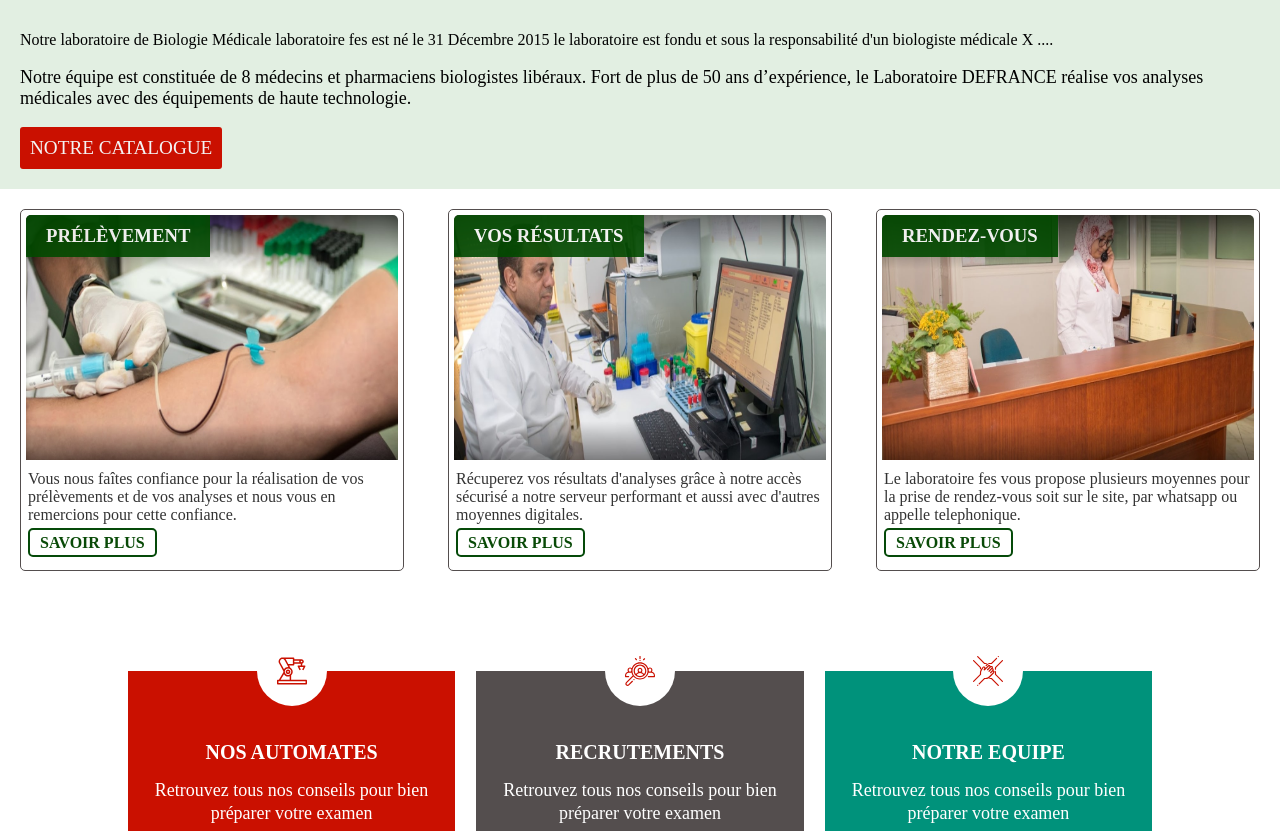
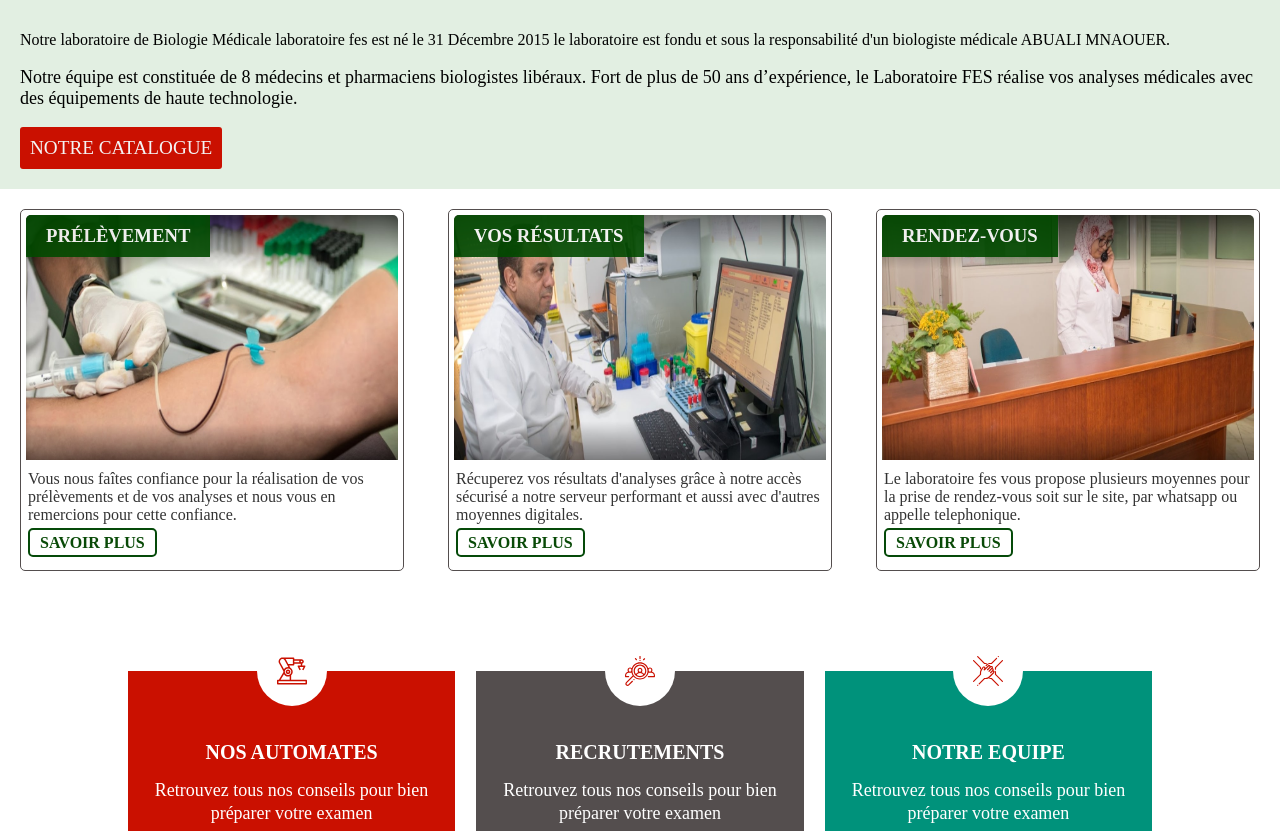
Before and after one commit to hichambendarbi/laboamfes, a website: page index.html in a window 1280 px wide. Shown: the part 892-1723 px from the top of the page. Drawn offline with Linux system fonts and the light colour scheme.

Commit message:
delete typo

```diff
--- a/index.html
+++ b/index.html
@@ -155,11 +155,11 @@
       <p>
         Notre laboratoire de Biologie Médicale laboratoire fes est né le 31
         Décembre 2015 le laboratoire est fondu et sous la responsabilité d'un
-        biologiste médicale X ....
+        biologiste médicale ABUALI MNAOUER.
       </p>
       <p class="parag_2">
         Notre équipe est constituée de 8 médecins et pharmaciens biologistes
-        libéraux. Fort de plus de 50 ans d’expérience, le Laboratoire DEFRANCE
+        libéraux. Fort de plus de 50 ans d’expérience, le Laboratoire FES
         réalise vos analyses médicales avec des équipements de haute
         technologie.
       </p>
```
